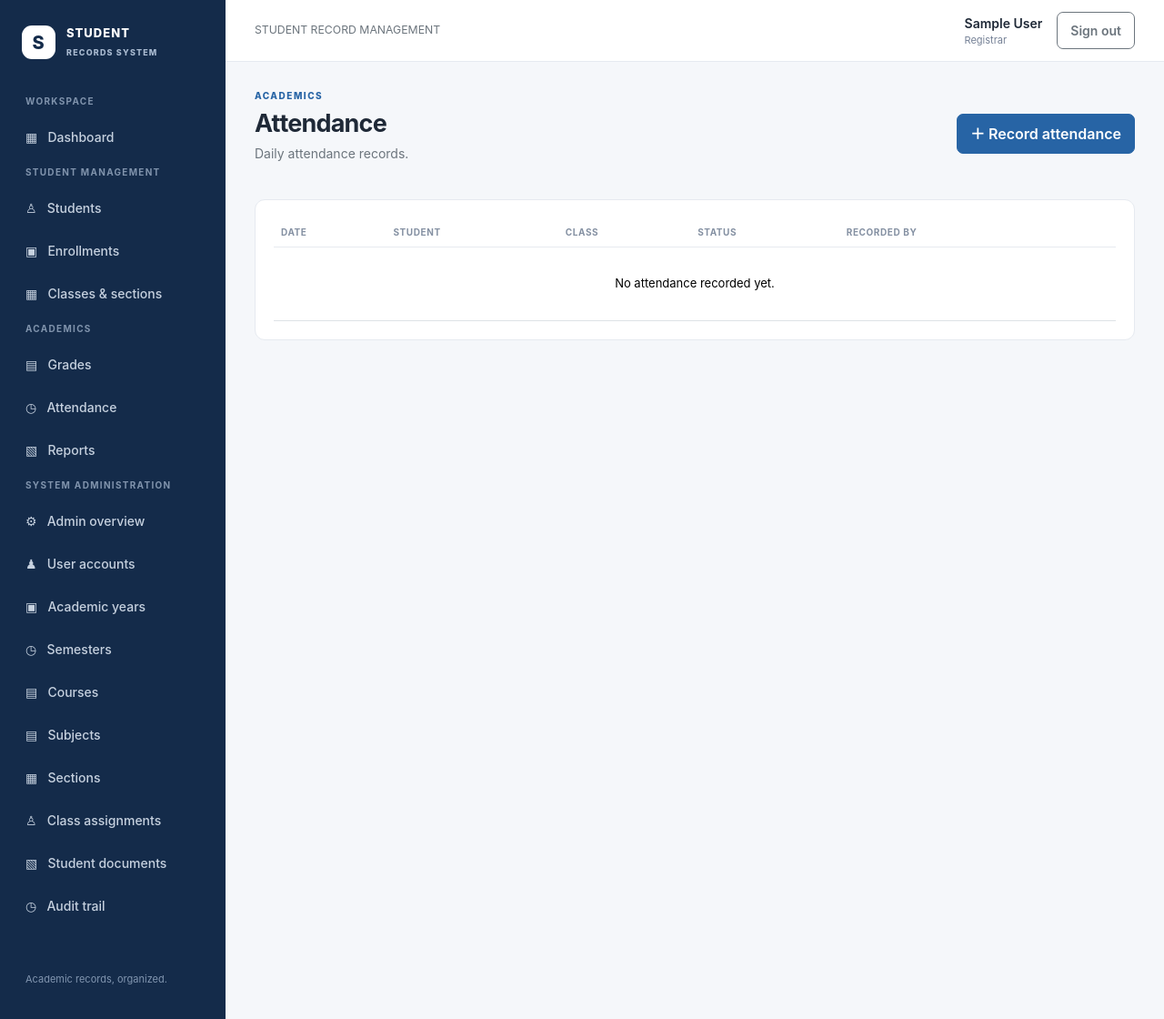
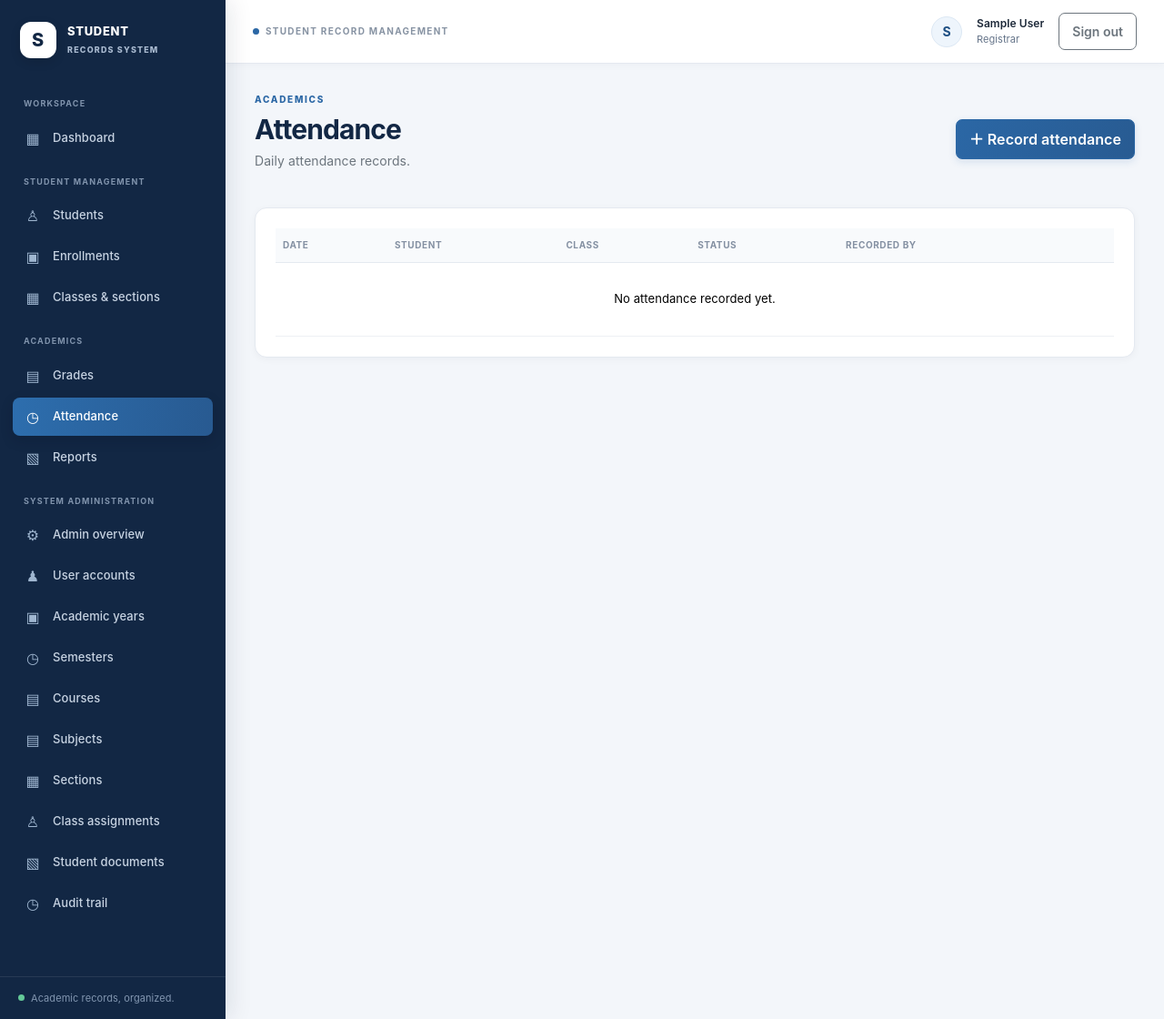
Before and after one commit to ncarlosezekiel-gif/student_record, a Django app: page /attendance/ in a window 1280 px wide. Shown: the whole page at 91% size. Run offline with Django 5.2, Linux system fonts and the light colour scheme; the visitor is signed in with stand-in values (Sample User, id 1); data comes from the database, SQL or seed files in the repository; data that the repository does not hold is empty.

Commit message:
feat: refine SRMS interface and role access
Polish responsive navigation and shared UI styling, strengthen role-aware data visibility, and cover staff/student access boundaries.

Co-authored-by: Copilot <223556219+Copilot@users.noreply.github.com>

```diff
--- /dev/null
+++ b/static/css/refinements.css
@@ -0,0 +1,383 @@
+:root {
+  --navy: #122744;
+  --blue: #2b67a5;
+  --blue-dark: #1d4e82;
+  --ink: #1d2939;
+  --muted: #66758a;
+  --line: #e4e9f0;
+  --canvas: #f3f6fa;
+  --surface: #fff;
+  --surface-soft: #f8fafc;
+  --shadow-card: 0 2px 8px rgb(16 37 63 / 4%);
+}
+
+body {
+  background: var(--canvas);
+  color: var(--ink);
+  letter-spacing: 0.005em;
+}
+
+.app-shell {
+  min-height: 100vh;
+}
+
+.sidebar {
+  padding: 20px 14px 14px;
+  box-shadow: 5px 0 24px rgb(12 31 54 / 10%);
+  scrollbar-color: #48617e transparent;
+  scrollbar-width: thin;
+}
+
+.sidebar-header {
+  flex: 0 0 auto;
+}
+
+.brand {
+  padding: 4px 8px 26px;
+  letter-spacing: 0.055em;
+}
+
+.brand-mark {
+  width: 40px;
+  height: 40px;
+  border-radius: 12px;
+  box-shadow: 0 4px 12px rgb(0 0 0 / 12%);
+}
+
+.sidebar-navigation {
+  flex: 1 0 auto;
+}
+
+.nav-caption {
+  padding: 17px 12px 7px;
+  font-size: 9px;
+}
+
+.sidebar .nav-link {
+  display: flex;
+  align-items: center;
+  gap: 12px;
+  min-height: 40px;
+  padding: 9px 12px;
+  margin: 3px 0;
+  color: #c7d3e2;
+  font-size: 13px;
+  transition: background-color 140ms ease, color 140ms ease, transform 140ms ease;
+}
+
+.sidebar .nav-link:hover,
+.sidebar .nav-link:focus-visible {
+  color: #fff;
+  background: rgb(255 255 255 / 9%);
+  transform: translateX(2px);
+}
+
+.sidebar .nav-link.active {
+  color: #fff;
+  background: linear-gradient(100deg, #2d6eae, #285a91);
+  box-shadow: 0 5px 14px rgb(4 17 34 / 20%);
+}
+
+.nav-icon {
+  display: inline-grid;
+  width: 20px;
+  place-items: center;
+  color: #9fb6d0;
+  font-size: 16px;
+  flex: 0 0 20px;
+}
+
+.nav-link.active .nav-icon {
+  color: #fff;
+}
+
+.sidebar-footer {
+  position: sticky;
+  bottom: -14px;
+  margin: 16px -14px -14px;
+  padding: 15px 20px;
+  background: var(--navy);
+  border-top: 1px solid rgb(255 255 255 / 9%);
+}
+
+.online-indicator,
+.topbar-indicator {
+  display: inline-block;
+  width: 7px;
+  height: 7px;
+  margin-right: 7px;
+  border-radius: 50%;
+  background: #64c998;
+  vertical-align: 1px;
+}
+
+.topbar {
+  position: sticky;
+  top: 0;
+  z-index: 4;
+  height: 70px;
+  padding: 0 30px;
+  box-shadow: 0 2px 8px rgb(16 37 63 / 3%);
+}
+
+.topbar-context {
+  display: flex;
+  align-items: center;
+  color: #8793a3;
+  font-size: 10px;
+  font-weight: 750;
+  letter-spacing: 0.13em;
+}
+
+.topbar-indicator {
+  background: var(--blue);
+}
+
+.user-avatar {
+  display: grid;
+  width: 34px;
+  height: 34px;
+  place-items: center;
+  border: 1px solid #dce8f4;
+  border-radius: 50%;
+  background: #eef5fc;
+  color: var(--blue-dark);
+  font-weight: 750;
+}
+
+.user-chip {
+  font-size: 12px;
+}
+
+.page-content {
+  padding: 32px;
+}
+
+.page-heading {
+  margin-bottom: 25px;
+}
+
+.page-heading h1 {
+  color: var(--navy);
+  font-size: clamp(24px, 2.4vw, 30px);
+}
+
+.eyebrow {
+  letter-spacing: 0.17em;
+}
+
+.panel,
+.stat-card {
+  border-color: var(--line);
+  border-radius: 13px;
+  box-shadow: var(--shadow-card);
+}
+
+.panel {
+  padding: 22px;
+}
+
+.stat-card {
+  min-height: 118px;
+  padding: 19px;
+  transition: transform 150ms ease, box-shadow 150ms ease;
+}
+
+.stat-card:hover {
+  transform: translateY(-2px);
+  box-shadow: 0 8px 20px rgb(16 37 63 / 8%);
+}
+
+.stat-value {
+  font-size: 30px;
+}
+
+.table {
+  --bs-table-bg: transparent;
+}
+
+.table thead th {
+  padding-top: 11px;
+  padding-bottom: 11px;
+  background: var(--surface-soft);
+}
+
+.table tbody tr:hover {
+  background: #f8fbff;
+}
+
+.table > :not(caption) > * > * {
+  border-bottom-color: #edf0f4;
+}
+
+.form-control,
+.form-select {
+  min-height: 42px;
+  background-color: #fff;
+}
+
+.form-control:focus,
+.form-select:focus {
+  border-color: #78a8d7;
+  box-shadow: 0 0 0 3px rgb(43 103 165 / 13%);
+}
+
+.btn {
+  transition: transform 120ms ease, box-shadow 120ms ease, background-color 120ms ease;
+}
+
+.btn:active {
+  transform: translateY(1px);
+}
+
+.btn-primary {
+  background: linear-gradient(110deg, #2b67a5, #285b92);
+  border-color: #2b67a5;
+  box-shadow: 0 3px 8px rgb(43 103 165 / 15%);
+}
+
+.btn-primary:hover,
+.btn-primary:focus-visible {
+  background: var(--blue-dark);
+  border-color: var(--blue-dark);
+}
+
+.mobile-nav-toggle {
+  display: none;
+}
+
+.login-card {
+  border: 1px solid rgb(255 255 255 / 60%);
+  box-shadow: 0 24px 70px rgb(8 24 43 / 28%);
+}
+
+@media (max-width: 900px) {
+  .page-content {
+    padding: 26px 22px;
+  }
+}
+
+@media (max-width: 640px) {
+  .sidebar {
+    position: sticky;
+    top: 0;
+    width: 100%;
+    height: auto;
+    padding: 10px 14px;
+    box-shadow: 0 5px 20px rgb(12 31 54 / 16%);
+  }
+
+  .sidebar-header {
+    display: flex;
+    align-items: center;
+    justify-content: space-between;
+  }
+
+  .brand {
+    padding: 2px 3px;
+  }
+
+  .mobile-nav-toggle {
+    display: grid;
+    width: 40px;
+    height: 40px;
+    align-content: center;
+    justify-items: center;
+    gap: 5px;
+    border: 1px solid rgb(255 255 255 / 18%);
+    border-radius: 9px;
+    background: rgb(255 255 255 / 8%);
+  }
+
+  .mobile-nav-toggle span {
+    width: 17px;
+    height: 2px;
+    border-radius: 2px;
+    background: #fff;
+  }
+
+  .sidebar-navigation {
+    display: none;
+    max-height: min(65vh, 500px);
+    overflow-y: auto;
+    padding: 8px 0 10px;
+  }
+
+  .sidebar.is-open .sidebar-navigation {
+    display: block;
+  }
+
+  .sidebar .nav-caption {
+    padding: 12px 9px 5px;
+  }
+
+  .sidebar .nav-link {
+    display: flex;
+    min-height: 39px;
+    padding: 8px 10px;
+    font-size: 13px;
+  }
+
+  .sidebar-footer {
+    display: none;
+  }
+
+  .main-area {
+    margin-left: 0;
+  }
+
+  .topbar {
+    position: static;
+    height: 56px;
+    padding: 0 15px;
+  }
+
+  .topbar-context {
+    font-size: 8px;
+  }
+
+  .topbar-indicator {
+    width: 6px;
+    height: 6px;
+  }
+
+  .user-avatar {
+    width: 30px;
+    height: 30px;
+    font-size: 11px;
+  }
+
+  .user-chip {
+    max-width: 116px;
+    overflow: hidden;
+    text-overflow: ellipsis;
+    white-space: nowrap;
+    font-size: 11px;
+  }
+
+  .user-chip small {
+    overflow: hidden;
+    text-overflow: ellipsis;
+  }
+
+  .topbar .btn {
+    padding: 7px 9px;
+  }
+
+  .page-content {
+    padding: 20px 14px;
+  }
+
+  .panel {
+    padding: 17px;
+  }
+}
+
+@media (prefers-reduced-motion: reduce) {
+  *,
+  *::before,
+  *::after {
+    scroll-behavior: auto !important;
+    transition-duration: 0.01ms !important;
+  }
+}
--- a/static/js/app.js
+++ b/static/js/app.js
@@ -2,3 +2,15 @@ document.addEventListener("submit", function (event) {
   const message = event.target.dataset.confirm;
   if (message && !window.confirm(message)) event.preventDefault();
 });
+
+document.addEventListener("DOMContentLoaded", function () {
+  const toggle = document.querySelector(".mobile-nav-toggle");
+  const sidebar = document.querySelector(".sidebar");
+  if (!toggle || !sidebar) return;
+
+  toggle.addEventListener("click", function () {
+    const expanded = toggle.getAttribute("aria-expanded") === "true";
+    toggle.setAttribute("aria-expanded", String(!expanded));
+    sidebar.classList.toggle("is-open", !expanded);
+  });
+});
--- a/templates/base.html
+++ b/templates/base.html
@@ -6,52 +6,58 @@
   <title>{% block title %}SRMS{% endblock %} | Student Records</title>
   <link href="https://cdn.jsdelivr.net/npm/bootstrap@5.3.3/dist/css/bootstrap.min.css" rel="stylesheet">
   <link href="{% static 'css/app.css' %}" rel="stylesheet">
+  <link href="{% static 'css/refinements.css' %}" rel="stylesheet">
 </head>
 <body>
 {% if user.is_authenticated %}
 <div class="app-shell">
   <aside class="sidebar">
+    <div class="sidebar-header">
       <a class="brand" href="{% url 'dashboard' %}"><span class="brand-mark">S</span><span>STUDENT<br><small>RECORDS SYSTEM</small></span></a>
+      <button class="mobile-nav-toggle" type="button" aria-label="Toggle navigation" aria-expanded="false" aria-controls="sidebar-navigation"><span></span><span></span><span></span></button>
+    </div>
+    <nav class="sidebar-navigation" id="sidebar-navigation" aria-label="Main navigation">
       <div class="nav-caption">WORKSPACE</div>
-    <a class="nav-link {% if request.resolver_match.url_name == 'dashboard' %}active{% endif %}" href="{% url 'dashboard' %}">▦ &nbsp; Dashboard</a>
+      <a class="nav-link {% if request.resolver_match.url_name == 'dashboard' %}active{% endif %}" href="{% url 'dashboard' %}"><span class="nav-icon">▦</span>Dashboard</a>
       {% if user.role == "STUDENT" %}
         <div class="nav-caption">MY RECORDS</div>
-      <a class="nav-link" href="{% url 'student_portal_section' 'profile' %}">♙ &nbsp; My profile</a>
-      <a class="nav-link" href="{% url 'student_portal_section' 'enrollments' %}">▣ &nbsp; My enrollments</a>
-      <a class="nav-link" href="{% url 'student_portal_section' 'grades' %}">▤ &nbsp; My grades</a>
-      <a class="nav-link" href="{% url 'student_portal_section' 'attendance' %}">◷ &nbsp; My attendance</a>
-      <a class="nav-link" href="{% url 'student_portal_section' 'documents' %}">▧ &nbsp; My documents</a>
+          <a class="nav-link {% if request.resolver_match.kwargs.section == 'profile' %}active{% endif %}" href="{% url 'student_portal_section' 'profile' %}"><span class="nav-icon">♙</span>My profile</a>
+          <a class="nav-link {% if request.resolver_match.kwargs.section == 'enrollments' %}active{% endif %}" href="{% url 'student_portal_section' 'enrollments' %}"><span class="nav-icon">▣</span>My enrollments</a>
+          <a class="nav-link {% if request.resolver_match.kwargs.section == 'grades' %}active{% endif %}" href="{% url 'student_portal_section' 'grades' %}"><span class="nav-icon">▤</span>My grades</a>
+          <a class="nav-link {% if request.resolver_match.kwargs.section == 'attendance' %}active{% endif %}" href="{% url 'student_portal_section' 'attendance' %}"><span class="nav-icon">◷</span>My attendance</a>
+          <a class="nav-link {% if request.resolver_match.kwargs.section == 'documents' %}active{% endif %}" href="{% url 'student_portal_section' 'documents' %}"><span class="nav-icon">▧</span>My documents</a>
       {% else %}
         <div class="nav-caption">STUDENT MANAGEMENT</div>
         {% if user.role == "ADMIN" or user.role == "REGISTRAR" %}
-        <a class="nav-link" href="{% url 'student_list' %}">♙ &nbsp; Students</a>
-        <a class="nav-link" href="{% url 'enrollment_list' %}">▣ &nbsp; Enrollments</a>
+          <a class="nav-link {% if request.resolver_match.url_name == 'student_list' or request.resolver_match.url_name == 'student_create' or request.resolver_match.url_name == 'student_detail' or request.resolver_match.url_name == 'student_update' %}active{% endif %}" href="{% url 'student_list' %}"><span class="nav-icon">♙</span>Students</a>
+          <a class="nav-link {% if request.resolver_match.url_name == 'enrollment_list' or request.resolver_match.url_name == 'enrollment_create' or request.resolver_match.url_name == 'enrollment_update' %}active{% endif %}" href="{% url 'enrollment_list' %}"><span class="nav-icon">▣</span>Enrollments</a>
         {% elif user.role == "TEACHER" %}
-        <a class="nav-link" href="{% url 'student_list' %}">♙ &nbsp; My students</a>
+          <a class="nav-link {% if request.resolver_match.url_name == 'student_list' or request.resolver_match.url_name == 'student_detail' %}active{% endif %}" href="{% url 'student_list' %}"><span class="nav-icon">♙</span>My students</a>
         {% endif %}
-      <a class="nav-link" href="{% url 'class_list' %}">{% if user.role == "TEACHER" %}▦ &nbsp; My classes{% else %}▦ &nbsp; Classes & sections{% endif %}</a>
+        <a class="nav-link {% if request.resolver_match.url_name == 'class_list' %}active{% endif %}" href="{% url 'class_list' %}"><span class="nav-icon">▦</span>{% if user.role == "TEACHER" %}My classes{% else %}Classes & sections{% endif %}</a>
         <div class="nav-caption">ACADEMICS</div>
-      <a class="nav-link" href="{% url 'grade_list' %}">▤ &nbsp; Grades</a>
-      <a class="nav-link" href="{% url 'attendance_list' %}">◷ &nbsp; Attendance</a>
-      <a class="nav-link" href="{% url 'report_center' %}">▧ &nbsp; Reports</a>
+        <a class="nav-link {% if request.resolver_match.url_name == 'grade_list' or request.resolver_match.url_name == 'grade_create' or request.resolver_match.url_name == 'grade_update' %}active{% endif %}" href="{% url 'grade_list' %}"><span class="nav-icon">▤</span>Grades</a>
+        <a class="nav-link {% if request.resolver_match.url_name == 'attendance_list' or request.resolver_match.url_name == 'attendance_create' or request.resolver_match.url_name == 'attendance_update' %}active{% endif %}" href="{% url 'attendance_list' %}"><span class="nav-icon">◷</span>Attendance</a>
+        <a class="nav-link {% if request.resolver_match.url_name == 'report_center' or request.resolver_match.url_name == 'report_export' or request.resolver_match.url_name == 'student_export' %}active{% endif %}" href="{% url 'report_center' %}"><span class="nav-icon">▧</span>Reports</a>
       {% endif %}
       {% if user.role == "ADMIN" or user.is_superuser %}
         <div class="nav-caption">SYSTEM ADMINISTRATION</div>
-      <a class="nav-link" href="{% url 'admin:index' %}">⚙ &nbsp; Admin overview</a>
-      <a class="nav-link" href="{% url 'admin:accounts_user_changelist' %}">♟ &nbsp; User accounts</a>
-      <a class="nav-link" href="{% url 'admin:academics_academicyear_changelist' %}">▣ &nbsp; Academic years</a>
-      <a class="nav-link" href="{% url 'admin:academics_semester_changelist' %}">◷ &nbsp; Semesters</a>
-      <a class="nav-link" href="{% url 'admin:academics_course_changelist' %}">▤ &nbsp; Courses</a>
-      <a class="nav-link" href="{% url 'admin:academics_subject_changelist' %}">▤ &nbsp; Subjects</a>
-      <a class="nav-link" href="{% url 'admin:academics_section_changelist' %}">▦ &nbsp; Sections</a>
-      <a class="nav-link" href="{% url 'admin:academics_classassignment_changelist' %}">♙ &nbsp; Class assignments</a>
-      <a class="nav-link" href="{% url 'admin:records_studentdocument_changelist' %}">▧ &nbsp; Student documents</a>
-      <a class="nav-link" href="{% url 'admin:records_auditlog_changelist' %}">◷ &nbsp; Audit trail</a>
+        <a class="nav-link" href="{% url 'admin:index' %}"><span class="nav-icon">⚙</span>Admin overview</a>
+        <a class="nav-link" href="{% url 'admin:accounts_user_changelist' %}"><span class="nav-icon">♟</span>User accounts</a>
+        <a class="nav-link" href="{% url 'admin:academics_academicyear_changelist' %}"><span class="nav-icon">▣</span>Academic years</a>
+        <a class="nav-link" href="{% url 'admin:academics_semester_changelist' %}"><span class="nav-icon">◷</span>Semesters</a>
+        <a class="nav-link" href="{% url 'admin:academics_course_changelist' %}"><span class="nav-icon">▤</span>Courses</a>
+        <a class="nav-link" href="{% url 'admin:academics_subject_changelist' %}"><span class="nav-icon">▤</span>Subjects</a>
+        <a class="nav-link" href="{% url 'admin:academics_section_changelist' %}"><span class="nav-icon">▦</span>Sections</a>
+        <a class="nav-link" href="{% url 'admin:academics_classassignment_changelist' %}"><span class="nav-icon">♙</span>Class assignments</a>
+        <a class="nav-link" href="{% url 'admin:records_studentdocument_changelist' %}"><span class="nav-icon">▧</span>Student documents</a>
+        <a class="nav-link" href="{% url 'admin:records_auditlog_changelist' %}"><span class="nav-icon">◷</span>Audit trail</a>
       {% endif %}
-    <div class="sidebar-footer">Academic records, organized.</div>
+    </nav>
+    <div class="sidebar-footer"><span class="online-indicator"></span>Academic records, organized.</div>
   </aside>
   <main class="main-area">
-    <header class="topbar"><div class="text-secondary small">STUDENT RECORD MANAGEMENT</div><div class="d-flex align-items-center gap-3"><span class="user-chip">{{ user.get_full_name|default:user.username }} <small>{{ user.get_role_display }}</small></span><form method="post" action="{% url 'logout' %}">{% csrf_token %}<button class="btn btn-sm btn-outline-secondary">Sign out</button></form></div></header>
+    <header class="topbar"><div class="topbar-context"><span class="topbar-indicator"></span><span>STUDENT RECORD MANAGEMENT</span></div><div class="d-flex align-items-center gap-3"><span class="user-avatar" aria-hidden="true">{{ user.get_full_name|default:user.username|first|upper }}</span><span class="user-chip">{{ user.get_full_name|default:user.username }} <small>{{ user.get_role_display }}</small></span><form method="post" action="{% url 'logout' %}">{% csrf_token %}<button class="btn btn-sm btn-outline-secondary">Sign out</button></form></div></header>
     <section class="page-content">
       {% for message in messages %}<div class="alert alert-{{ message.tags|default:'info' }} alert-dismissible fade show">{{ message }}<button class="btn-close" data-bs-dismiss="alert"></button></div>{% endfor %}
       {% block content %}{% endblock %}
```
Also changed, not shown: records/tests.py (+90 -1 lines), templates/records/student_detail.html (+6 -4 lines). Lines whose indentation alone changed are shown as unchanged.
